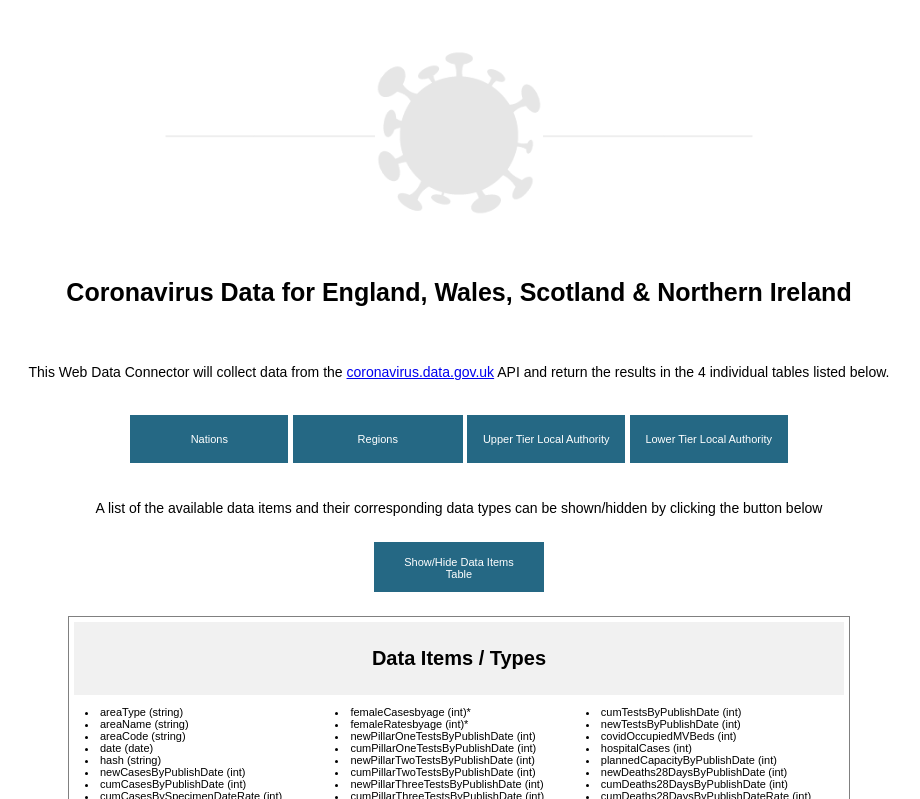
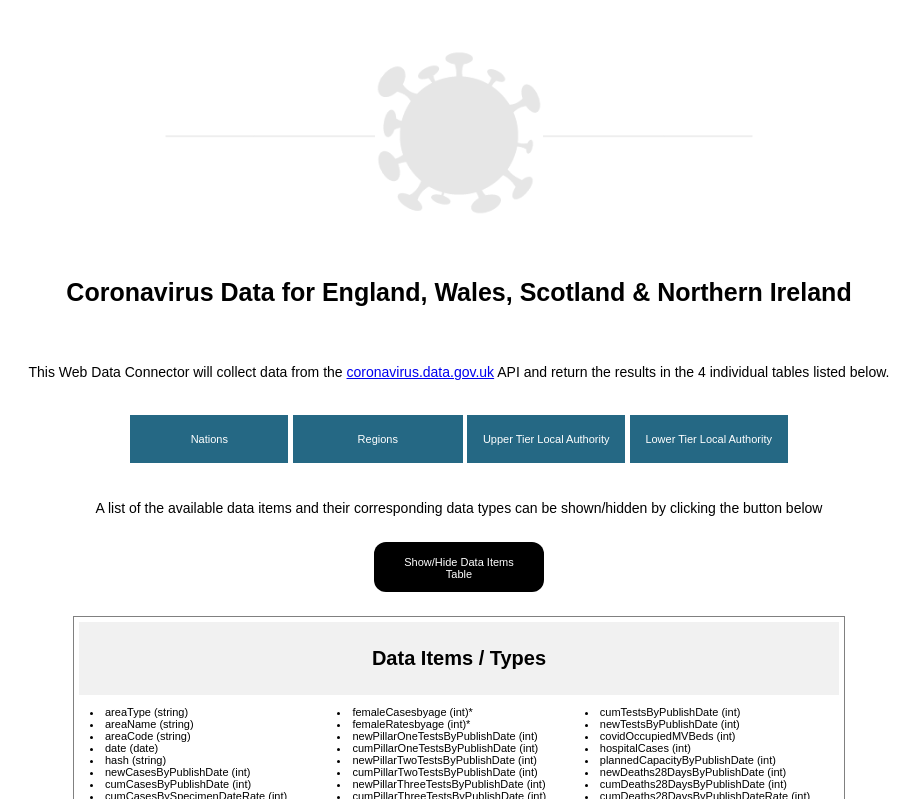
Before and after one commit to DataAnalyticsSCC/DataAnalyticsSCC.github.io, a plain HTML site: page index.html in a window 1280 px wide. Both pictures are taken after a click on the button "Show/Hide Data Items Table". Shown: the top 799 px of the page, without its empty margins (181-1101 px from the left). Drawn offline with nearby package versions, Linux system fonts and the light colour scheme; a script that the page names is missing.

Commit message:
Add files via upload

```diff
--- a/styles.css
+++ b/styles.css
@@ -1,13 +1,9 @@
-/* Bordered form */
-form {
-    border: 3px solid #f1f1f1;
-}
 
 .fonts {
     font-family: Arial, Helvetica, sans-serif;
 }
 
-P { text-align: center }
+p { text-align: center }
 
 
 /* Set a style for all buttons */
@@ -19,12 +15,13 @@ button {
     border: none;
     cursor: pointer;
     width: 350px;
-    height: 70px
+    height: 70px;
+    border-radius: 12px;
 }
 
 .button1 {
     position: static;
-    background-color: #256884;
+    background-color: #000000;
     color: white;
     padding: 14px 20px;
     margin: 8px 0;
@@ -32,6 +29,8 @@ button {
     cursor: pointer;
     height: 50px;
     width: 170px;
+    border-radius: 12px;
+    text-align: center;
 }
 
 /* Add a hover effect for buttons */
@@ -69,7 +68,7 @@ div.box {
     margin: 30px;
     border: 1px solid grey;
     padding: 5px;
-    width: 770px;
+    width: 760px;
     left: 0;
 	right: 0;
 
```
